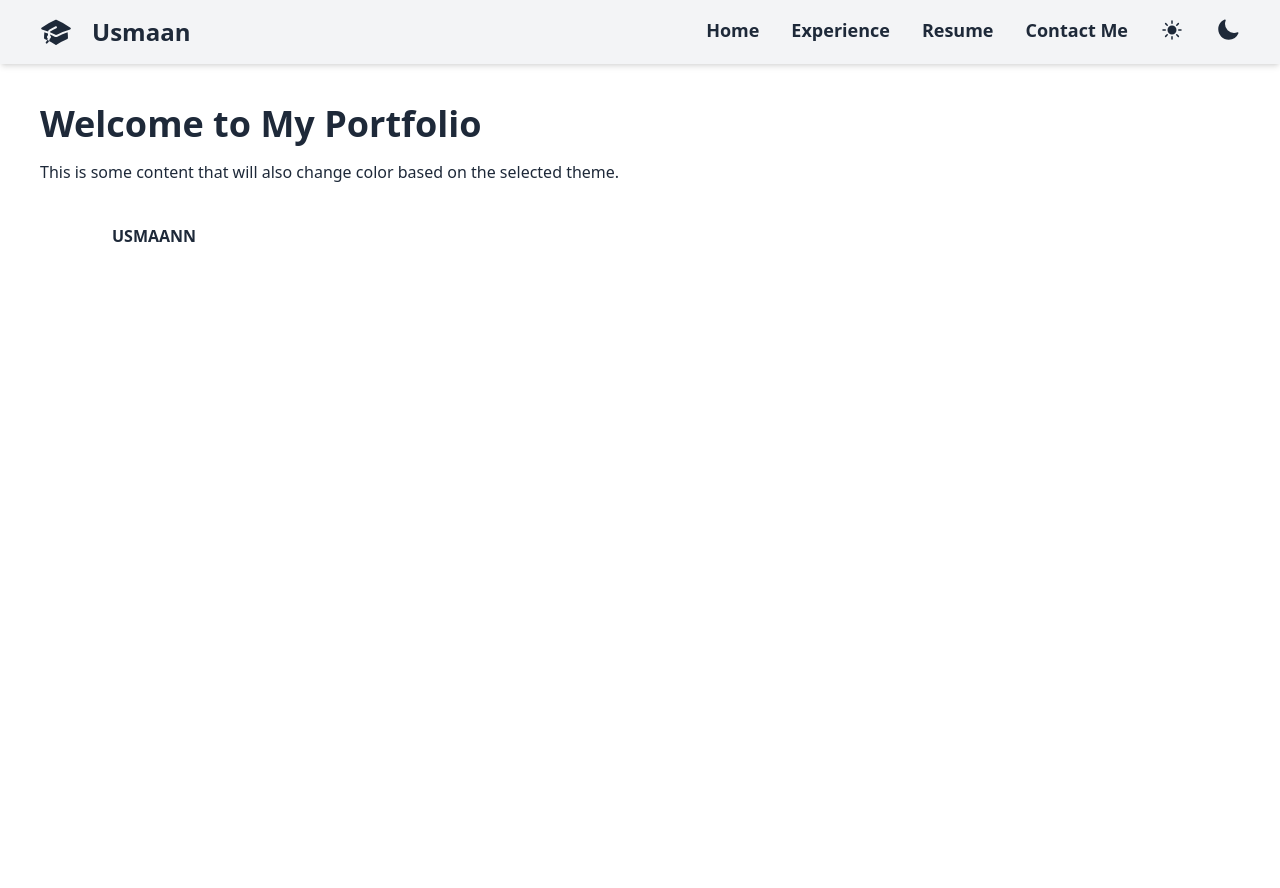
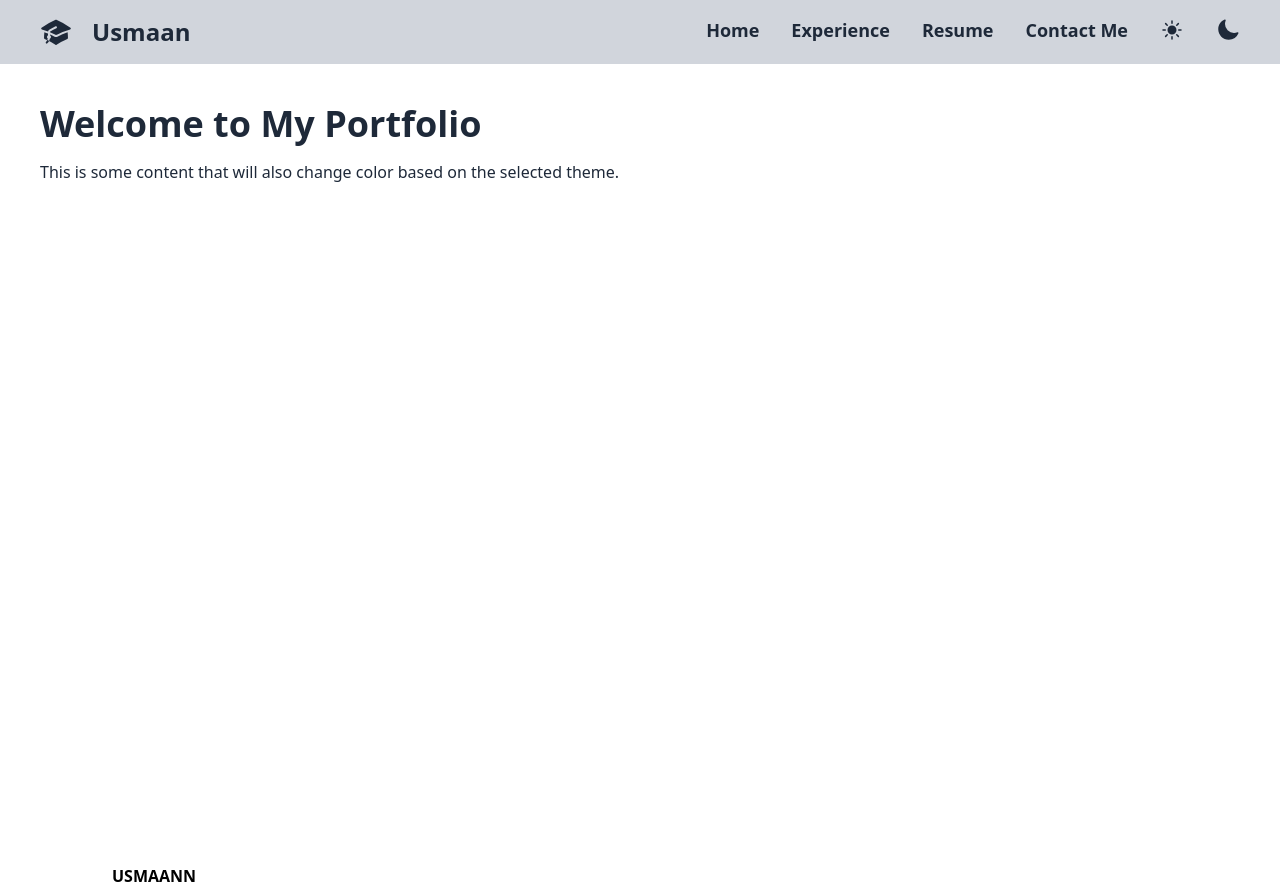
Before and after one commit to usmaan677/Port, a React (Vite) app: page / in a window 1280 px wide. Before the commit the page ends 800 px from the top, so only its background shows below. Built offline with nearby package versions, Linux system fonts and the light colour scheme.

Commit message:
added routing

```diff
--- a/package.json
+++ b/package.json
@@ -19,7 +19,8 @@
     "gh-pages": "^6.3.0",
     "postcss": "^8.5.4",
     "react": "^19.1.0",
-    "react-dom": "^19.1.0"
+    "react-dom": "^19.1.0",
+    "react-router-dom": "^7.6.2"
   },
   "devDependencies": {
     "@eslint/js": "^9.25.0",
--- a/src/App.jsx
+++ b/src/App.jsx
@@ -1,4 +1,7 @@
 import React, { useState } from 'react';
+import { HashRouter, Routes, Route} from 'react-router-dom';
+import Home from './pages/Home.jsx';
+import Resume from './pages/Resume.jsx';
 import Nav from './components/Nav.jsx';
 import Footer from './components/Footer.jsx';
 
@@ -6,14 +9,15 @@ function App() {
   const [theme, setTheme] = useState("");
 
   return (
-    <div className={`${theme === "dark" ? "bg-gray-900 text-white" : "bg-white text-gray-800"} min-h-screen`}>
+    <HashRouter>
+
       <Nav theme={theme} setTheme={setTheme} />
-      <div className="p-10">
-        <h1 className="text-4xl font-bold mb-4">Welcome to My Portfolio</h1>
-        <p>This is some content that will also change color based on the selected theme.</p>
-      </div>
+      <Routes>
+        <Route path="/" element={<Home theme= {theme}/>} />
+        <Route path="/resume" element={<Resume theme = {theme} />} />
+      </Routes>
       <Footer />
-    </div>
+    </HashRouter>
   );
 }
 
--- a/src/components/Nav.jsx
+++ b/src/components/Nav.jsx
@@ -1,23 +1,26 @@
 import React, { useState } from 'react';
 import { AcademicCapIcon, Bars3Icon, XMarkIcon, SunIcon, MoonIcon } from '@heroicons/react/24/solid';
+import {Link} from 'react-router-dom';
 
 const Nav = ({ theme, setTheme }) =>{
   const [menuOpen, setMenuOpen] = useState(false);
 
 
   return (
-    <div className={`${theme === "dark" ? "bg-gray-900 text-white" : "bg-gray-100 text-gray-800"} shadow-md w-full`}>
+    <div className={`${theme === "dark" ? "bg-gray-900 text-white" : "bg-gray-300 text-gray-800"} shadow-md w-full`}>
       <div className='flex justify-between md:px-10 py-4 px-7'>
-        <div className="flex text-2xl cursor-pointer gap-5 items-center">
-          <AcademicCapIcon className="h-8 w-8" />
-          <span className="font-bold">Usmaan</span>
-        </div>
+        <Link to  = "/">
+            <div className="flex text-2xl cursor-pointer gap-5 items-center">
+              <AcademicCapIcon className="h-8 w-8" />
+              <span className="font-bold">Usmaan</span>
+            </div>
+        </Link>
 
         <div className="hidden md:block">
           <ul className={`flex gap-8 text-lg font-semibold items-center ${theme === "dark" ? "text-white" : "text-gray-800"}`}>
-            <li className="cursor-pointer hover:text-yellow-400">Home</li>
+            <Link to="/" className="cursor-pointer hover:text-yellow-400">Home</Link>
             <li className="cursor-pointer hover:text-yellow-400">Experience</li>
-            <li className="cursor-pointer hover:text-yellow-400">Resume</li>
+            <Link to="/resume" className="cursor-pointer hover:text-yellow-400">Resume</Link>
             <li className="cursor-pointer hover:text-yellow-400">Contact Me</li>
             <li>
               <SunIcon onClick={() => setTheme("")} className="cursor-pointer h-6 w-6 hover:text-yellow-400" />
@@ -44,10 +47,18 @@ const Nav = ({ theme, setTheme }) =>{
       {menuOpen && (
         <div className={`${theme === "dark" ? "bg-gray-800 text-white" : "bg-gray-300 text-gray-600"} text-center py-4 pb-3`}>
           <ul className="space-y-3 text-lg">
-            <li>Home</li>
-            <li>Experience</li>
-            <li>Resume</li>
-            <li>Contact Me</li>
+            <li>
+                <Link to ="/" >Home</Link>
+            </li>
+            <li>
+                <Link>Experience</Link>
+            </li>
+            <li>
+                <Link to= "/resume" >Resume</Link>
+            </li>
+            <li>
+                <Link>Contact Me</Link>
+            </li>
           </ul>
         </div>
       )}
--- /dev/null
+++ b/src/pages/Home.jsx
@@ -0,0 +1,15 @@
+import React from 'react';
+
+const Home = ({theme}) => {
+  return (
+    <div className={`${theme === "dark" ? "bg-gray-900 text-white" : "bg-white text-gray-800"} min-h-screen`}>
+        <div className="p-10">
+          <h1 className="text-4xl font-bold mb-4">Welcome to My Portfolio</h1>
+          <p>This is some content that will also change color based on the selected theme.</p>
+        </div>
+
+      </div>
+  )
+};
+
+export default Home;
--- /dev/null
+++ b/src/pages/Resume.jsx
@@ -0,0 +1,20 @@
+import React from 'react';
+
+const Resume = ({theme}) => {
+  return (
+    <div className={`${theme === "dark" ? "bg-gray-900 text-white" : "bg-gray-100 text-gray-800"} min-h-screen`}>
+        <div className = "p-10">
+            <h1 className = "text-center font-bold pb-10 text-4xl"> My Resume, feel free to reach out!</h1>
+            <iframe
+                src = "/Usmaan_Resume-4.pdf"
+                title="Usmaan's Resume"
+                width = "100%"
+                height = "800px"
+                className = "border rounded shadow-md"
+                />
+        </div>
+    </div>
+  )
+};
+
+export default Resume;
```
Also changed, not shown: 7 other files (tests, documents, lock files or other folders).
